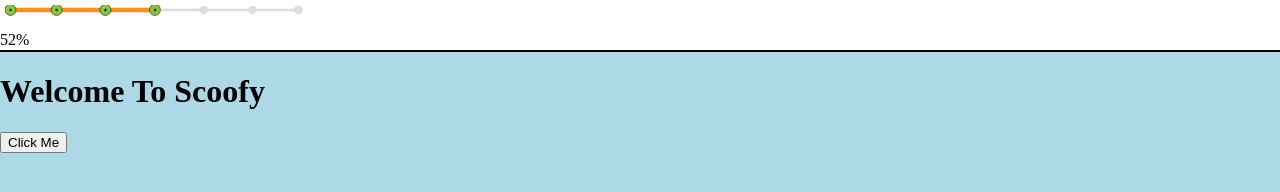
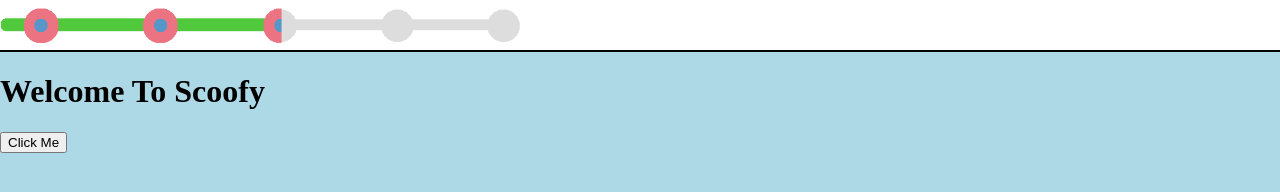
Before and after one commit to Holzbauleiste/Coofy, a plain HTML site: page index.html in a window 1280 px wide. Drawn offline with Linux system fonts and the light colour scheme.

Commit message:
Some Stuff I dont know  what!

```diff
--- a/CSS/Slideshow.css
+++ b/CSS/Slideshow.css
@@ -13,9 +13,3 @@ img.FrameImage {
   width: 700px;
   display: none;
 }
-
-
-hr {
-  margin-top: 0px;
-  width: 100%;
-}
--- /dev/null
+++ b/CSS/header.css
@@ -0,0 +1,6 @@
+div.ldBar {
+}
+
+.ldBar-label {
+  display: none;
+}
--- a/CSS/main.css
+++ b/CSS/main.css
@@ -13,7 +13,13 @@ div.header {
 
 }
 
+hr {
+  margin-top: 0px;
+  width: 100%;
+}
 
 
+
+}
 div.Screenplay {
 }
--- a/index.html
+++ b/index.html
@@ -9,6 +9,7 @@
     <!-- Include CSS -->
     <link rel="stylesheet" href="CSS/loading-bar-lib.css">
     <link rel="stylesheet" href="CSS/main.css">
+    <link rel="stylesheet" href="CSS/header.css">
     <link rel="stylesheet" href="CSS/Slideshow.css">
 
     <meta charset="utf-8">
@@ -19,9 +20,11 @@
     <div class="header">
         <div class="ldBar" data-type="fill"
         data-fill-dir="ltr"
-        data-value="52"
+        data-value="54"
         data-fill-background-extrude="-1"
-        data-img="Assets/SVG/bar-filled.svg">
+        data-stroke-width="0"
+        data-img="Assets/Images/loaded.png"
+        data-img-size="520, 50">
       </div>
     </div>
 
```
Also changed, not shown: Assets/Images/loaded.png (renamed from Assets/Images/loaded2.png), Assets/Images/maxim.png (added), Assets/SVG/bar-filled.svg (deleted), Assets/SVG/bar-notfilled.svg (deleted).
